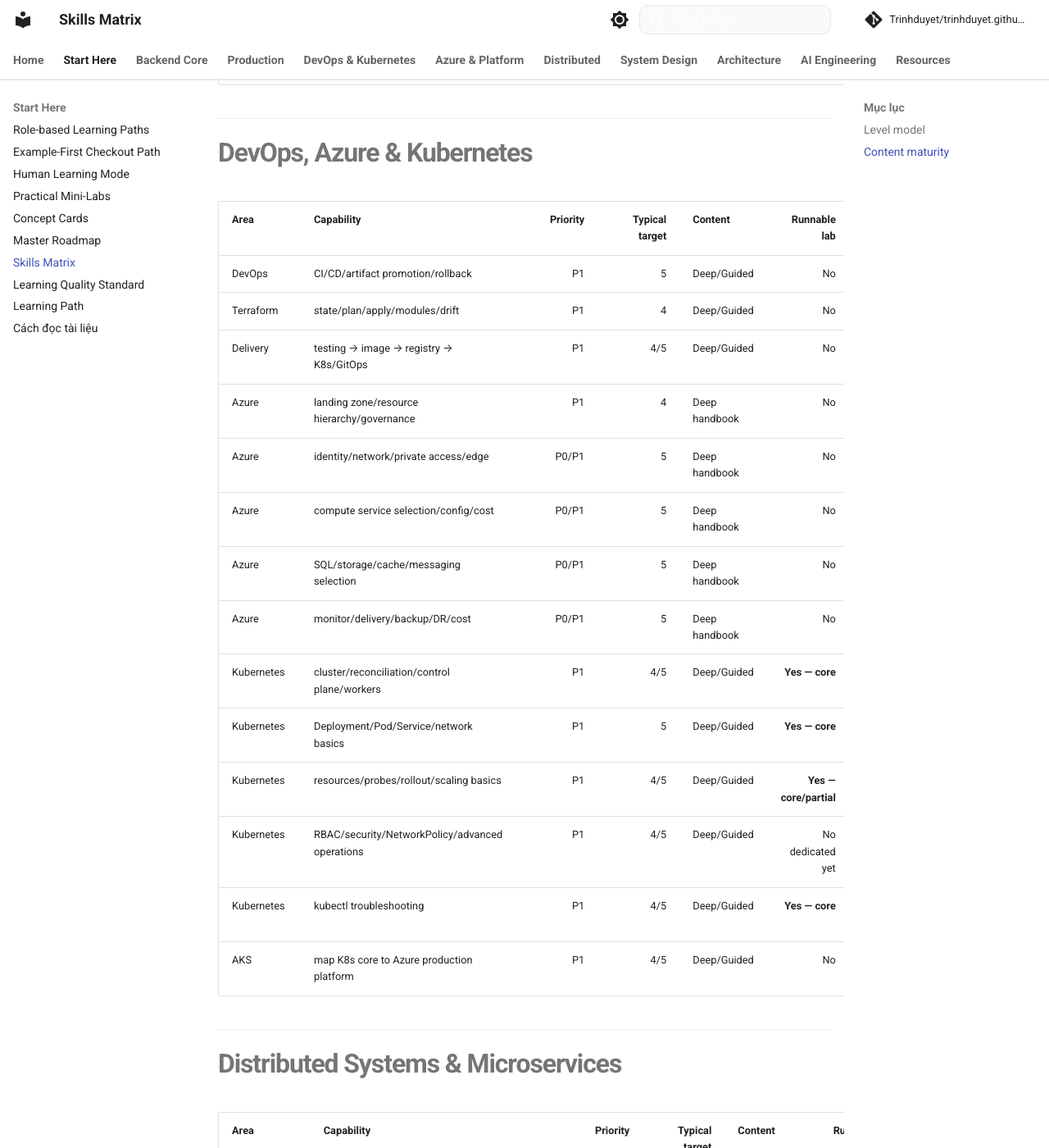
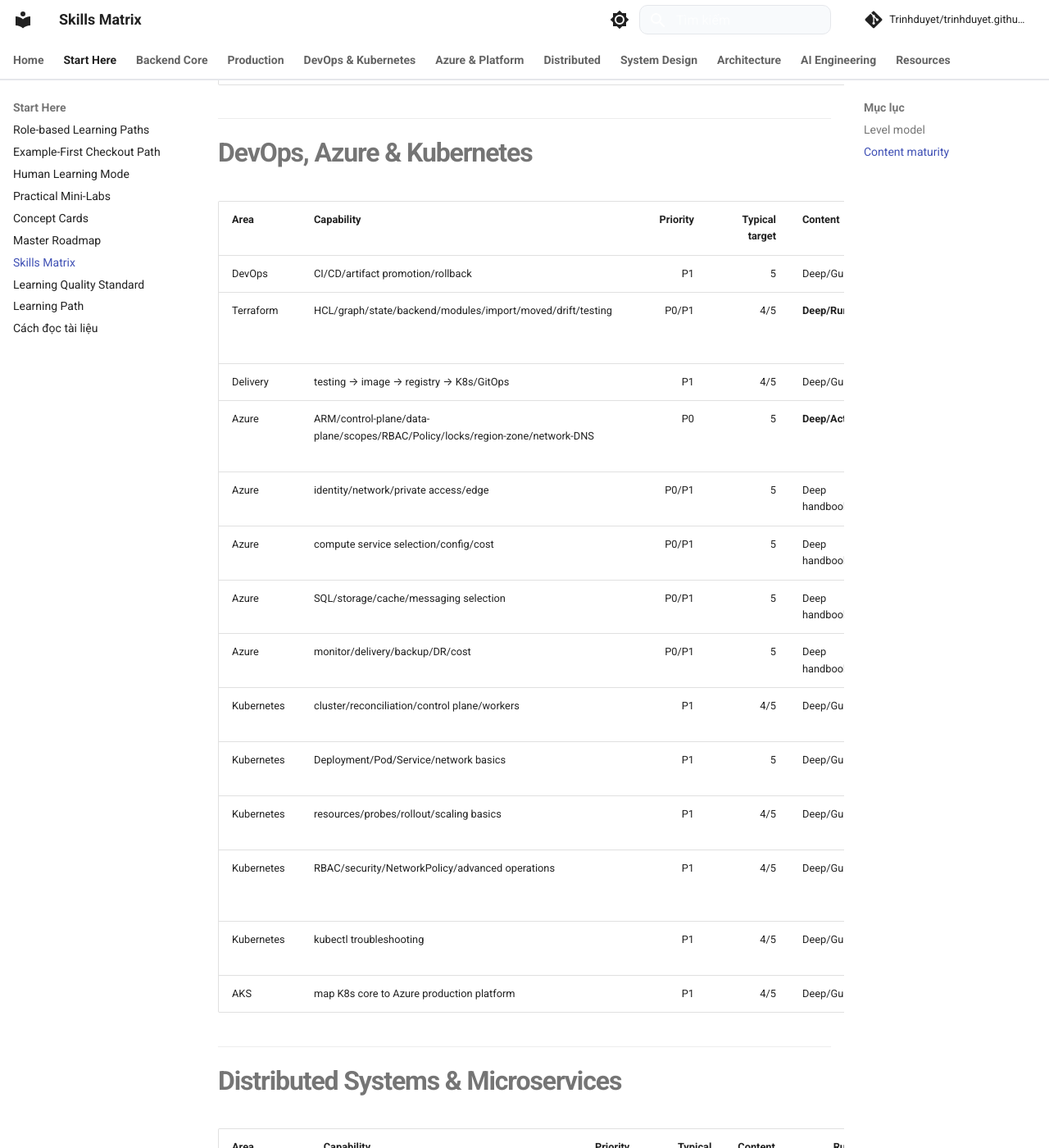
Before and after one commit to Trinhduyet/trinhduyet.github.io, an MkDocs documentation site: the page built from docs/00-roadmap/skills-matrix.md, in a window 1280 px wide and 1400 px high, scrolled down 4414 px. Shown: the whole window at 82% size. Built offline with MkDocs 1.6.1 and Material for MkDocs 9.7.7, drawn with Linux system fonts in a browser that asks for light colours; comment, search, counter and statistics services are not loaded; some of the changed text lies outside the part shown.

Commit message:
docs(matrix): mark Terraform Azure runnable evidence

```diff
--- a/docs/00-roadmap/skills-matrix.md
+++ b/docs/00-roadmap/skills-matrix.md
@@ -105,9 +105,9 @@
 | Area | Capability | Priority | Typical target | Content | Runnable lab | Evidence path |
 |---|---|---:|---:|---|---:|---|
 | DevOps | CI/CD/artifact promotion/rollback | P1 | 5 | Deep/Guided | No | [CI/CD](../13-devops-iac/ci-cd-artifacts-and-promotion.md) |
-| Terraform | state/plan/apply/modules/drift | P1 | 4 | Deep/Guided | No | [Terraform](../13-devops-iac/terraform-state-modules-and-drift.md) |
+| Terraform | HCL/graph/state/backend/modules/import/moved/drift/testing | P0/P1 | 4/5 | **Deep/Runnable** | **Yes — mock provider** | [Terraform](../13-devops-iac/terraform-state-modules-and-drift.md) + `labs/13-terraform-azure` |\n| Terraform + Azure | AzureRM/AzAPI/AVM, Blob state, OIDC, Policy/RBAC, multi-subscription, CI/CD | P0/P1 | 4/5 | **Deep/Runnable** | **Yes — baseline** | [Terraform on Azure](../13-devops-iac/terraform-on-azure-production.md) + `labs/13-terraform-azure` |
 | Delivery | testing → image → registry → K8s/GitOps | P1 | 4/5 | Deep/Guided | No | [Production Delivery](../13-devops-iac/devops-kubernetes-production-delivery.md) |
-| Azure | landing zone/resource hierarchy/governance | P1 | 4 | Deep handbook | No | [Azure foundations](../14-cloud/azure-foundations-resource-hierarchy-and-landing-zones.md) |
+| Azure | ARM/control-plane/data-plane/scopes/RBAC/Policy/locks/region-zone/network-DNS | P0 | 5 | **Deep/Active** | **Partial via Terraform lab** | [Azure core platform](../14-cloud/azure-core-platform-control-plane-and-governance.md) |\n| Azure | landing zone/resource hierarchy/governance | P1 | 4/5 | Deep handbook | No dedicated | [Azure foundations](../14-cloud/azure-foundations-resource-hierarchy-and-landing-zones.md) |
 | Azure | identity/network/private access/edge | P0/P1 | 5 | Deep handbook | No | [Network/Security handbook](../14-cloud/azure-production-handbook-network-security.md) |
 | Azure | compute service selection/config/cost | P0/P1 | 5 | Deep handbook | No | [Compute handbook](../14-cloud/azure-production-handbook-compute.md) |
 | Azure | SQL/storage/cache/messaging selection | P0/P1 | 5 | Deep handbook | No | [Data/Messaging handbook](../14-cloud/azure-production-handbook-data-messaging.md) |
```
Also changed, not shown: other parts of docs/00-roadmap/skills-matrix.md (+1 -1 lines).
